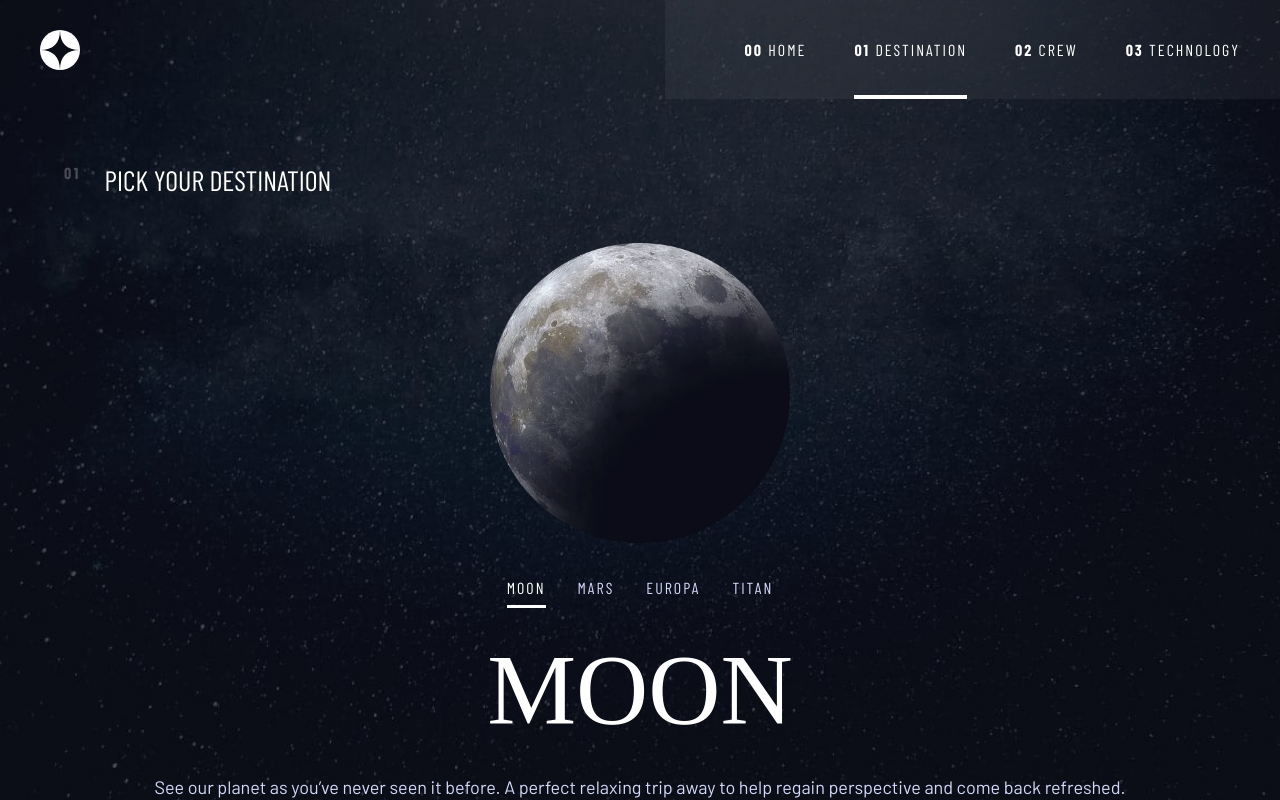
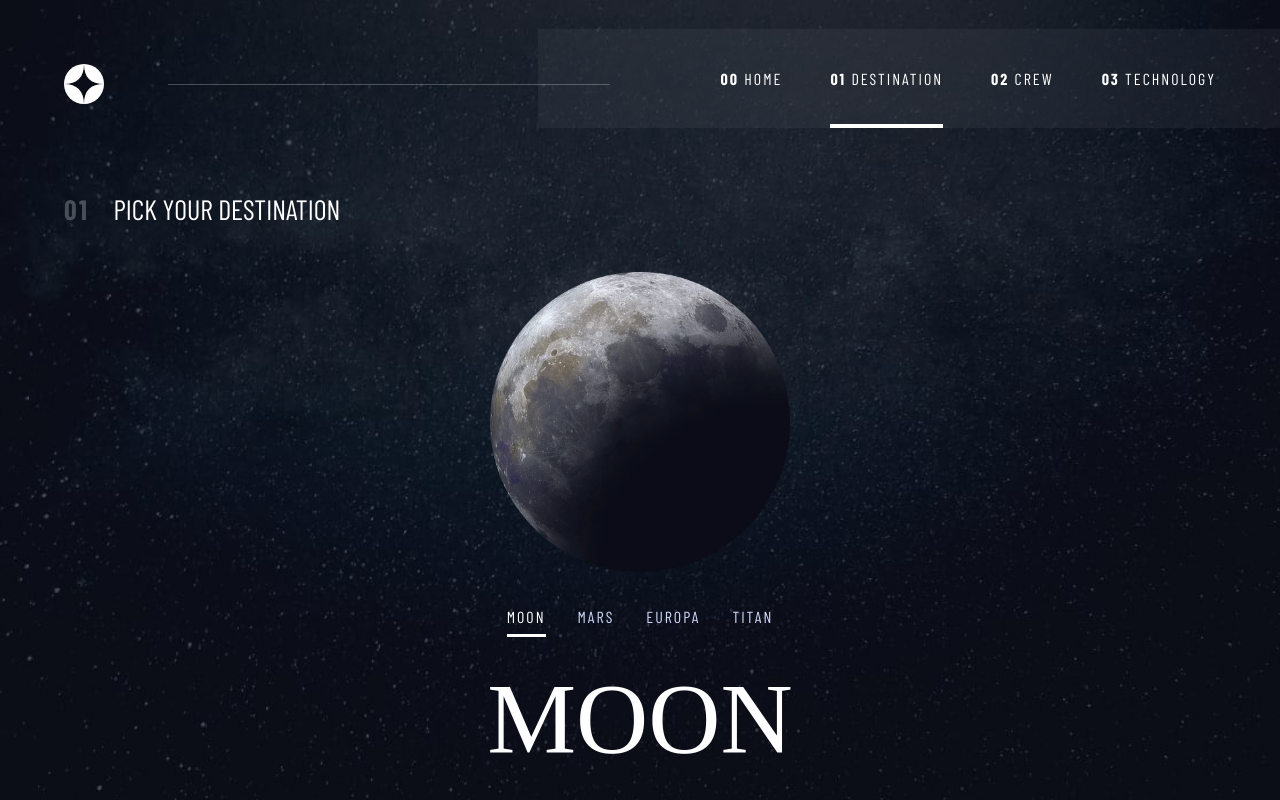
Before and after one commit to sophia-see/space-tourism-react, a React (Vite) app: page /destination in a window 1280 px wide. Shown: the top 800 px of the page. Built offline with nearby package versions, Linux system fonts and the light colour scheme; a web font is replaced by a local one.

Commit message:
fixed header in desktop

```diff
--- a/src/components/Header/Header.module.scss
+++ b/src/components/Header/Header.module.scss
@@ -1,11 +1,17 @@
 @use '../../styles/mixins' as mixins;
 @use '../../styles/variables' as var;
+
+header, nav, ul, li {
+    margin: 0;
+    padding: 0;
+    box-sizing: border-box; // Prevent padding from exceeding the container
+}
 
 header {
     position: relative;
     z-index: 1;
     color: white;
-    width: 100dvw;
+    width: 100%;
 }
 
 nav {
@@ -14,6 +20,10 @@ nav {
 
     @media screen and (min-width: 768px) {
         padding: 0;
+    }
+
+    @media screen and (min-width: 1024px) {
+        align-items: end;
     }
 }
 
@@ -51,6 +61,11 @@ li {
         padding: 0 40px;
         backdrop-filter: blur(80px);
         background-color: var.$white-5;
+        margin: 0;
+    }
+
+    @media screen and (min-width: 1024px) {
+        padding: 0 64px;
     }
 }
 
@@ -79,8 +94,11 @@ li {
 
 .nav__item:first-child {
     @media screen and (min-width: 768px) {
+        margin-left: 77px;
+    }
 
-        margin-left: 40px;
+    @media screen and (min-width: 1024px) {
+        margin-left: 119px;
     }
 }
 
@@ -112,9 +130,27 @@ li {
     @media screen and (min-width: 768px) {
         margin: 24px 40px;
     }
+
+    @media screen and (min-width: 1024px) {
+        margin: 64px 64px 24px 64px;
+    }
 }
 
 .mobile__burger {
     width: 24px;
     height: 21px;
 }
+
+.divider {
+    @media screen and (min-width: 1024px) {
+        height: 1px;
+        background-color: var.$white;
+        opacity: 25%;
+        width: auto;
+        position: absolute;
+        left: 168px;
+        right: 670px;
+        top: 84px;
+        z-index: 1;
+    }
+}
--- a/src/components/Header/Header.tsx
+++ b/src/components/Header/Header.tsx
@@ -24,7 +24,7 @@ export default function Header ({isMenuOpen, setIsMenuOpen}: HeaderProps) {
     }, [pathname]);
 
     const renderHeader = React.useMemo(() => {
-        return isMobile ? <MobileHeader setIsMenuOpen={setIsMenuOpen} navigateToHome={navigateToHome}/> : <MainHeader />;
+        return isMobile ? <MobileHeader setIsMenuOpen={setIsMenuOpen} navigateToHome={navigateToHome}/> : <MainHeader navigateToHome={navigateToHome}/>;
     }, [isMobile]);
 
 
--- a/src/components/Header/MainHeader.tsx
+++ b/src/components/Header/MainHeader.tsx
@@ -11,7 +11,8 @@ export default function MainHeader ({ navigateToHome }: MainHeaderProps) {
 
     return (
         <>
-           <img className={styles.mobile__logo} src={"/assets/shared/logo.svg"} alt="SpaceX" onClick={navigateToHome}/>
+            <img className={styles.mobile__logo} src={"/assets/shared/logo.svg"} alt="SpaceX" onClick={navigateToHome}/>
+            <div className={styles.divider}></div>
             <ul className={styles.nav__list}>
                 {NAV_LINKS.map((link, index) => {
                     const tempPath = pathname == "/" ? "/home" : pathname
--- a/src/hooks/useDeviceSize.tsx
+++ b/src/hooks/useDeviceSize.tsx
@@ -5,7 +5,7 @@ export default function useDeviceSize() {
 
     const isMobile = viewportSize.width < 768;
     const isTablet = viewportSize.width < 1024;
-    const isDesktop = viewportSize.width > 1024;
+    const isDesktop = viewportSize.width >= 1024;
 
     return {isMobile, isTablet, isDesktop};
 }
--- a/src/index.css
+++ b/src/index.css
@@ -8,3 +8,9 @@ html, body {
 *, *::before, *::after {
     box-sizing: border-box;
 }
+
+* {
+    margin: 0;
+    padding: 0;
+    box-sizing: border-box;
+  }
--- a/src/styles/_global.scss
+++ b/src/styles/_global.scss
@@ -26,4 +26,12 @@
     letter-spacing: 2.4px;
     color: vars.$white;
     opacity: 25%;
+
+    @media screen and (min-width: 768px) {
+        font-size: 20px;
+    }
+
+    @media screen and (min-width: 1024px) {
+        font-size: 28px;
+    }
 }
```
